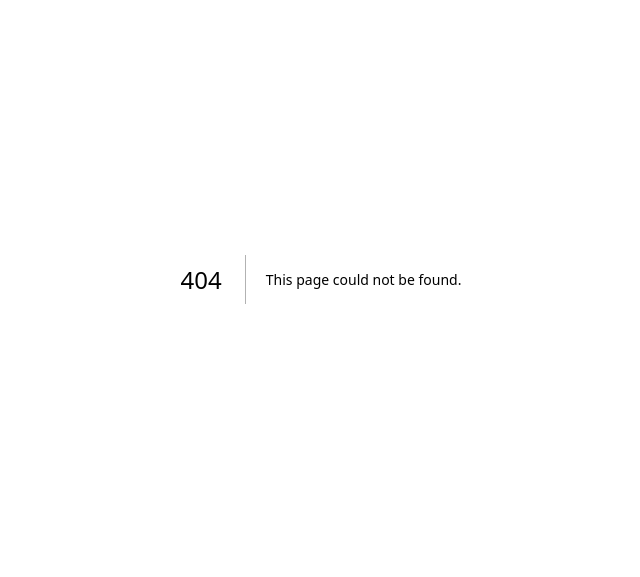
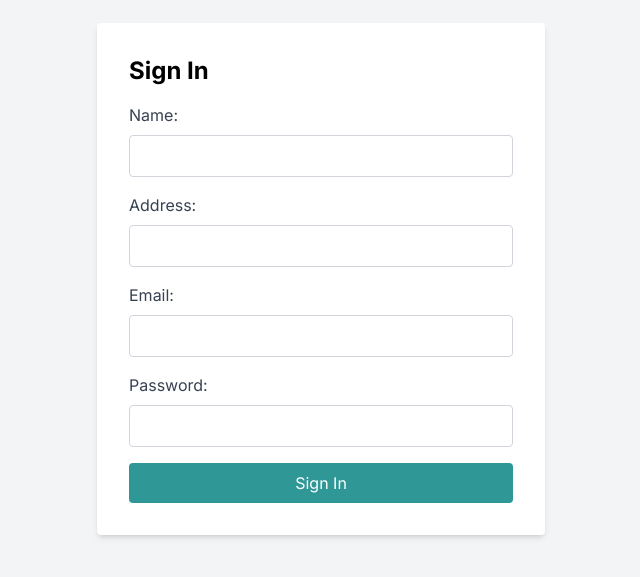
Before and after one commit to hossainsmshakib/homeroom-frontend, a Next.js app: page /signin in a window 1280 px wide. Before the commit this address had no page. Shown: the part 121-698 px from the top of the page, without its empty margins (319-959 px from the left). Built offline with nearby package versions, Linux system fonts and the light colour scheme.

Commit message:
Signin page added

```diff
--- a/src/app/globals.css
+++ b/src/app/globals.css
@@ -1,7 +1,7 @@
 @tailwind base;
 @tailwind components;
 @tailwind utilities;
-
+/*
 :root {
   --foreground-rgb: 0, 0, 0;
   --background-start-rgb: 214, 219, 220;
@@ -31,3 +31,4 @@ body {
     text-wrap: balance;
   }
 }
+ */
--- /dev/null
+++ b/src/app/login/page.tsx
@@ -0,0 +1,12 @@
+import Login from '@/components/login/Login'
+import React from 'react'
+
+type Props = {}
+
+function page({}: Props) {
+  return (
+    <> <Login/></>
+  )
+}
+
+export default page
--- /dev/null
+++ b/src/app/signin/page.tsx
@@ -0,0 +1,15 @@
+'use client'
+import SignIn from "@/components/signin/SignIn";
+import React from "react";
+
+type Props = {};
+
+function page({}: Props) {
+  return (
+    <>
+      <SignIn />
+    </>
+  );
+}
+
+export default page;
--- /dev/null
+++ b/src/components/login/Login.tsx
@@ -0,0 +1,11 @@
+import React from 'react'
+
+type Props = {}
+
+function Login({}: Props) {
+  return (
+    <div>Login</div>
+  )
+}
+
+export default Login
--- /dev/null
+++ b/src/components/signin/SignIn.tsx
@@ -0,0 +1,73 @@
+// pages/signin.tsx
+
+import React, { useState } from 'react'
+
+type Props = {}
+
+function SignIn({}: Props) {
+  const [name, setName] = useState('')
+  const [address, setAddress] = useState('')
+  const [email, setEmail] = useState('')
+  const [password, setPassword] = useState('')
+
+  const handleSubmit = (event: React.FormEvent) => {
+    event.preventDefault()
+    // Handle form submission logic here
+    console.log({ name, address, email, password })
+  }
+
+  return (
+    <div className="flex items-center justify-center min-h-screen bg-gray-100">
+      <div className="bg-white p-8 rounded shadow-md w-full max-w-md">
+        <h1 className="text-2xl font-bold mb-4">Sign In</h1>
+        <form onSubmit={handleSubmit}>
+          <div className="mb-4">
+            <label htmlFor="name" className="block text-gray-700 mb-2">Name:</label>
+            <input
+              type="text"
+              id="name"
+              value={name}
+              onChange={(e) => setName(e.target.value)}
+              className="w-full p-2 border border-gray-300 rounded"
+            />
+          </div>
+          <div className="mb-4">
+            <label htmlFor="address" className="block text-gray-700 mb-2">Address:</label>
+            <input
+              type="text"
+              id="address"
+              value={address}
+              onChange={(e) => setAddress(e.target.value)}
+              className="w-full p-2 border border-gray-300 rounded"
+            />
+          </div>
+          <div className="mb-4">
+            <label htmlFor="email" className="block text-gray-700 mb-2">Email:</label>
+            <input
+              type="email"
+              id="email"
+              value={email}
+              onChange={(e) => setEmail(e.target.value)}
+              className="w-full p-2 border border-gray-300 rounded"
+            />
+          </div>
+          <div className="mb-4">
+            <label htmlFor="password" className="block text-gray-700 mb-2">Password:</label>
+            <input
+              type="password"
+              id="password"
+              value={password}
+              onChange={(e) => setPassword(e.target.value)}
+              className="w-full p-2 border border-gray-300 rounded"
+            />
+          </div>
+          <button type="submit" className="w-full bg-[#309797] text-white p-2 rounded hover:bg-[#309785]">
+            Sign In
+          </button>
+        </form>
+      </div>
+    </div>
+  )
+}
+
+export default SignIn
```
